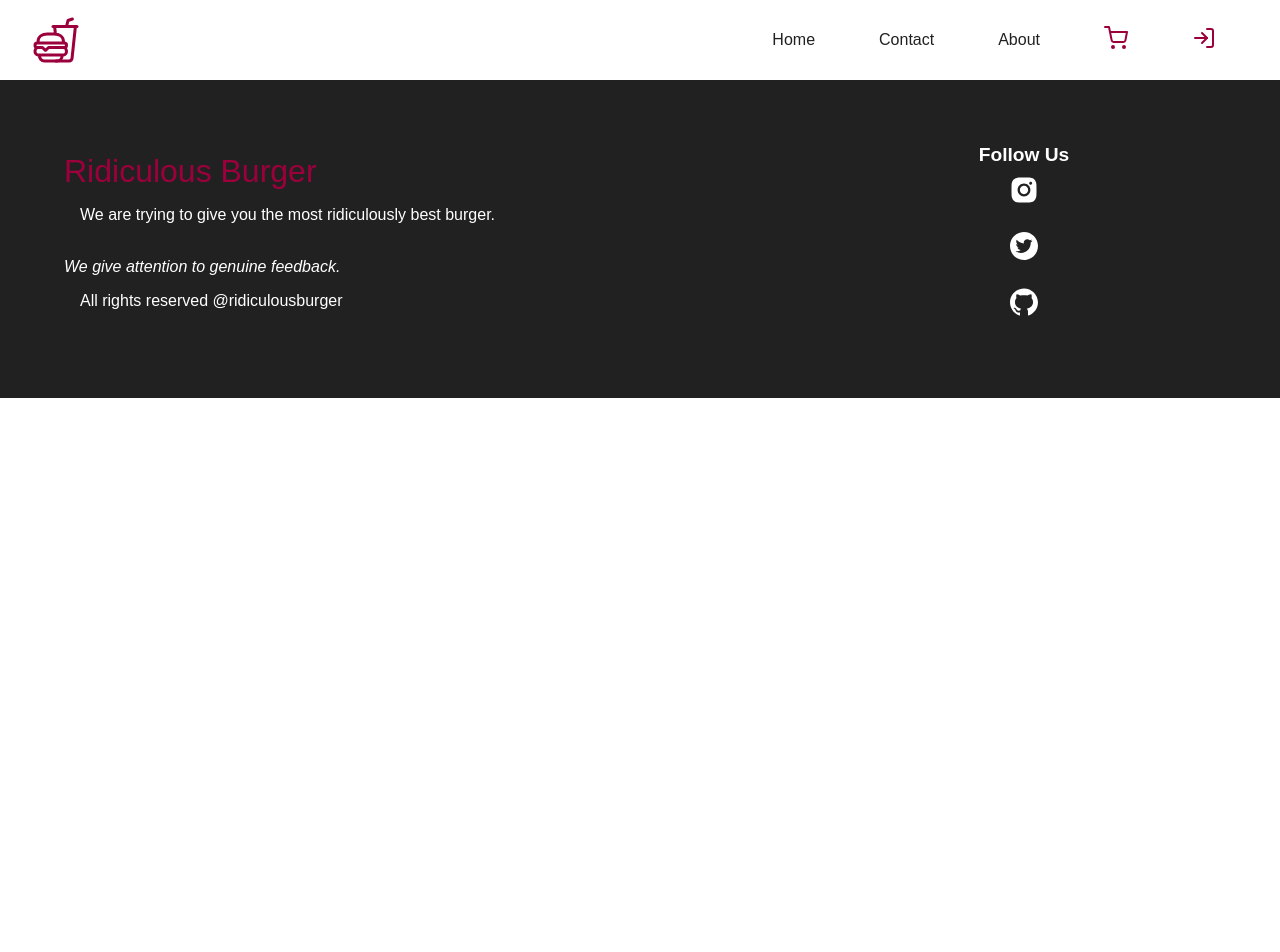
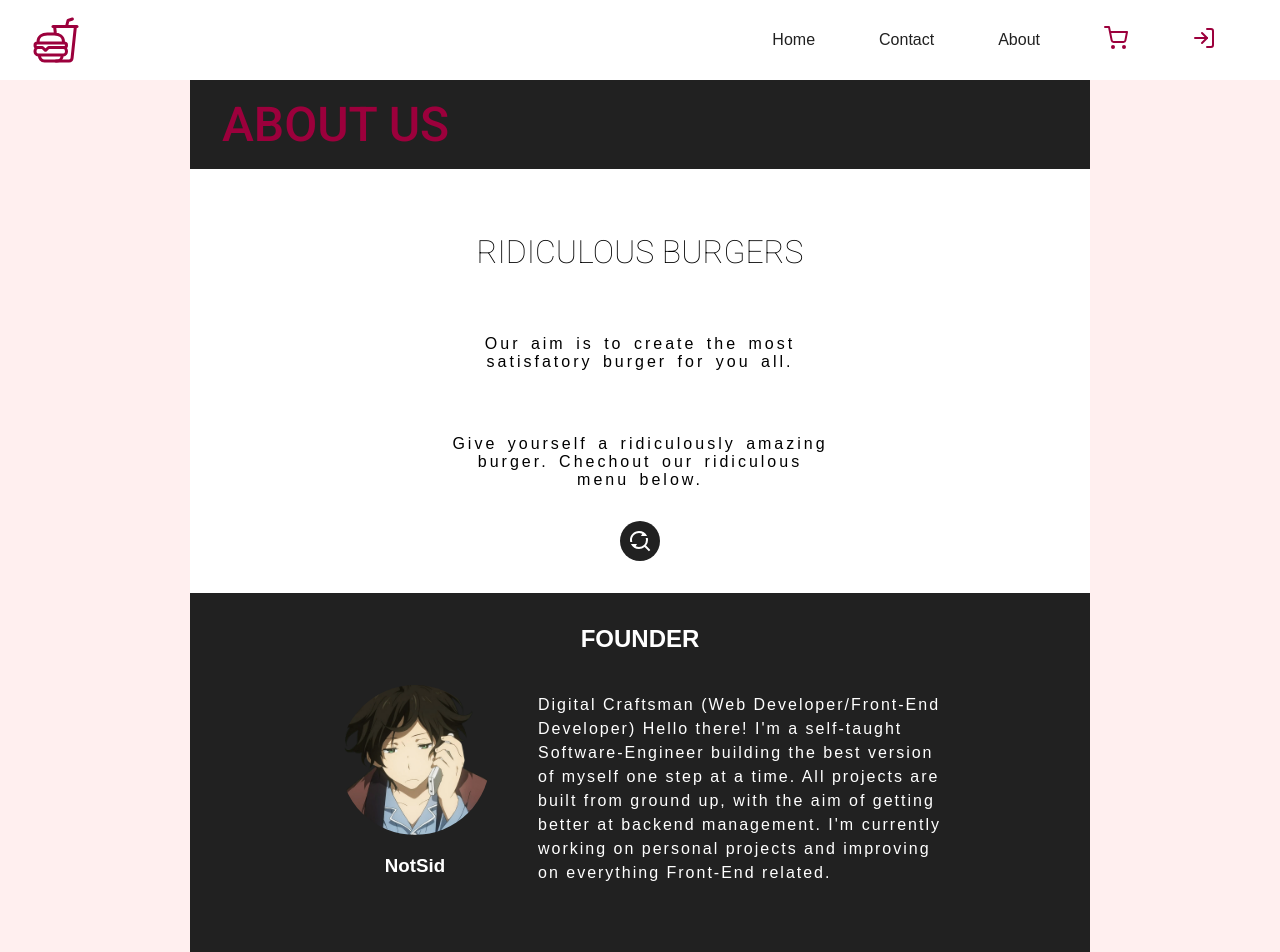
Before and after one commit to knotsid/ecommerce-fullstack, a React (Create React App) app in the folder client/: page /about in a window 1280 px wide. Shown: the top 952 px of the page. Before the commit the page ends 800 px from the top, so only its background shows below. Built offline with nearby package versions, Linux system fonts and the light colour scheme.

Commit message:
added about us page

```diff
--- a/client/src/App.js
+++ b/client/src/App.js
@@ -13,6 +13,8 @@ import MyOrders from './components/myOrders/MyOrders';
 import OrderDetails from './components/myOrders/OrderDetails';
 import Dashboard from './components/admin/Dashboard';
 import Users from './components/admin/Users';
+import Orders from './components/admin/Orders';
+import About from './components/about/About';
 
 import './styles/app.scss'
 import './styles/header.scss'
@@ -30,6 +32,7 @@ import './styles/profile.scss'
 import './styles/table.scss'
 import './styles/orderdetails.scss'
 import './styles/dashboard.scss'
+import './styles/about.scss'
 
 
 
@@ -50,6 +53,8 @@ function App() {
         <Route path='/order/:id' element={<OrderDetails />} />
         <Route path='/admin/dashboard' element={<Dashboard />} />
         <Route path='/admin/users' element={<Users />} />
+        <Route path='/admin/orders' element={<Orders />} />
+        <Route path='/about' element={<About />} />
       </Routes>
       <Footer />
     </Router>
--- /dev/null
+++ b/client/src/components/about/About.jsx
@@ -0,0 +1,46 @@
+import React from "react";
+import { Link } from "react-router-dom";
+import { RiFindReplaceLine } from "react-icons/ri";
+import me2 from "../../assets/me2.png";
+
+const About = () => {
+	return (
+		<section className="about">
+			<main>
+				<h1>About Us</h1>
+				<article>
+					<h4>Ridiculous Burgers</h4>
+					<p>
+						Our aim is to create the most satisfatory burger for you all.{" "}
+					</p>
+					<p>
+						Give yourself a ridiculously amazing burger. Chechout our
+						ridiculous menu below.
+					</p>
+					<Link to="/">
+						<RiFindReplaceLine />
+					</Link>
+				</article>
+				<div>
+					<h2>Founder</h2>
+					<article>
+						<div>
+							<img src={me2} alt="Founder" />
+							<h3>NotSid</h3>
+						</div>
+						<p>
+							Digital Craftsman (Web Developer/Front-End Developer) Hello
+							there! I'm a self-taught Software-Engineer building the
+							best version of myself one step at a time. All projects are
+							built from ground up, with the aim of getting better at
+							backend management. I'm currently working on personal
+							projects and improving on everything Front-End related.
+						</p>
+					</article>
+				</div>
+			</main>
+		</section>
+	);
+};
+
+export default About;
--- a/client/src/components/home/Founder.jsx
+++ b/client/src/components/home/Founder.jsx
@@ -16,7 +16,7 @@ const Founder = () => {
 	return (
 		<section className="founder">
 			<motion.div {...options}>
-				<img src={me} alt="Founder" height={200} width={330} />
+				<img src={me} alt="Founder" height={200} width={200} />
 				<h3>Siddhartha Kumar</h3>
 				<p>
 					Hey, Everyone I am Siddhartha, the founder of Ridiculous Burger{" "}
--- /dev/null
+++ b/client/src/styles/about.scss
@@ -0,0 +1,109 @@
+@import "colors";
+
+.about {
+     width: 100%;
+     background-color: $pink;
+     > main {
+          background-color: white;
+          max-width: 900px;
+          height: 100%;
+          margin: auto;
+
+          > h1 {
+               font: 500 3rem "Roboto";
+               color: $red;
+               padding: 1rem 2rem;
+               text-transform: uppercase;
+               background-color: $dark;
+          }
+          > article {
+               margin: 2rem 0;
+               > h4 {
+                    font: 100 2rem "Roboto";
+                    text-transform: uppercase;
+                    text-align: center;
+                    padding: 2rem 0;
+               }
+               > p {
+                    letter-spacing: 3px;
+                    word-spacing: 3px;
+                    padding: 2rem;
+                    width: 50%;
+                    text-align: center;
+                    margin: auto;
+               }
+               > a {
+                    background-color: $dark;
+                    border-radius: 100%;
+                    display: flex;
+                    align-items: center;
+                    justify-content: center;
+                    width: 2.5rem;
+                    height: 2.5rem;
+                    color: white;
+                    font-size: 1.5rem;
+                    transition: all 0.3s;
+                    margin: auto;
+                    &:hover {
+                         color: $red;
+                         transform: scale(1.2);
+                    }
+               }
+          }
+          > div {
+               background-color: $dark;
+               padding: 2rem;
+               color: white;
+               > h2 {
+                    text-align: center;
+                    text-transform: uppercase;
+               }
+               > article {
+                    display: flex;
+                    align-items: center;
+                    justify-content: center;
+                    > div {
+                         margin: 2rem;
+                         > img {
+                              width: 150px;
+                              height: 150px;
+                              border-radius: 100%;
+                         }
+                         > h3 {
+                              margin: 1rem;
+                              text-align: center;
+                         }
+                    }
+                    > p {
+                         margin: 0 1rem;
+                         width: 50%;
+                         letter-spacing: 2px;
+                         line-height: 150%;
+                    }
+               }
+          }
+     }
+}
+
+@media screen and (max-width: 600px) {
+     .about > main {
+          >h1{
+               font: 200 3rem "Roboto";
+               text-align: center;
+          }
+          >article>p{
+               width: 100%;
+          }
+
+          >div>article{
+               flex-direction: column;
+               >div>h3{
+                    text-align: center;
+               }
+               >p{
+                    text-align: center;
+                    width: 100%;
+               }
+          }
+     }
+}
--- a/client/src/styles/contact.scss
+++ b/client/src/styles/contact.scss
@@ -9,6 +9,7 @@
      display: flex;
      align-items: center;
      justify-content: center;
+     overflow-x: hidden;
 
      > form {
           display: flex;
--- a/client/src/styles/founder.scss
+++ b/client/src/styles/founder.scss
@@ -17,7 +17,7 @@
           margin: auto;
 
           > img {
-               // border-radius: 100%;
+               border-radius: 100%;
           }
 
           > h3 {
```
